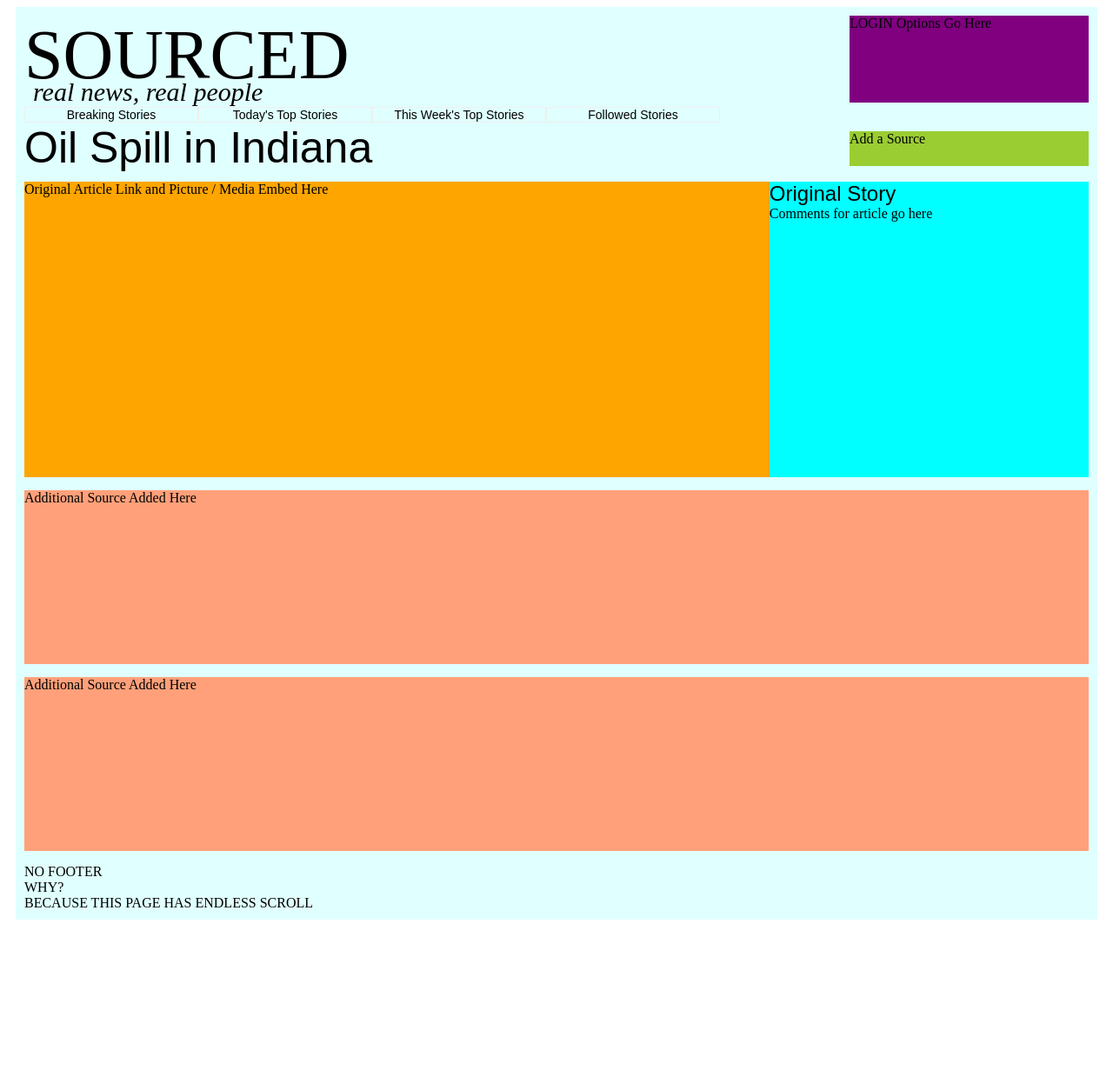
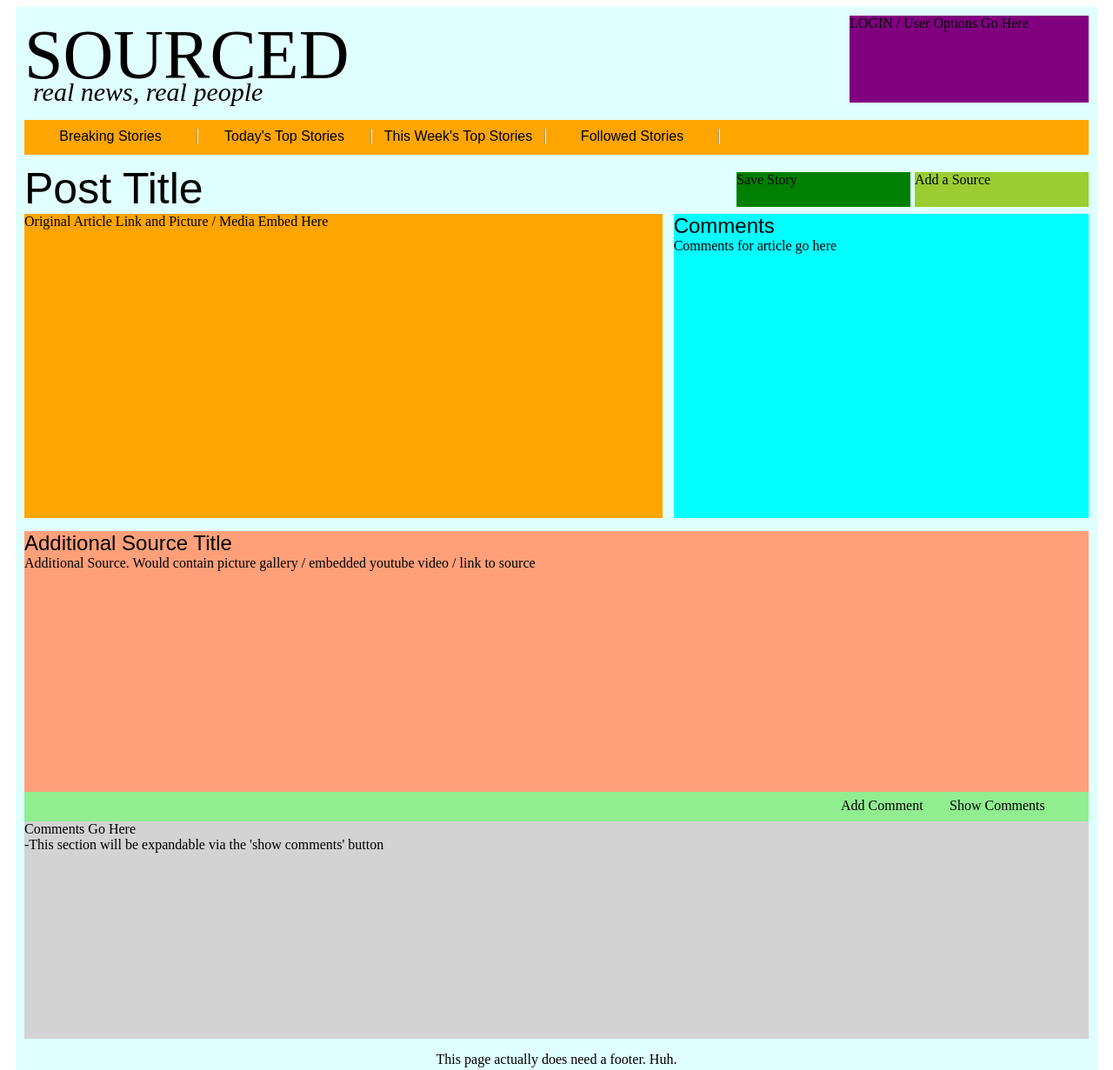
Before and after one commit to aarya123/Sourced, a plain HTML site: page public_html/examplestory.html in a window 1280 px wide. Shown: the top 1231 px of the page at 87% size. Before the commit the page ends 1066 px from the top, so only its background shows below. Drawn offline with Linux system fonts and the light colour scheme.

Commit message:
Updated examplestory.html
- Updated examplestory.html to include added sources and details
- Restructured styles-story.css to allow for added sources
- Simplified styles-story.css structure
- Fixed menu bar
- Fixed page title positioning
- Fixed no gap between story and sidebar in examplestory
- Added a save post placeholder in examplestory
- Additional CSS bug fixes and tweaks

```diff
--- a/public_html/examplestory.html
+++ b/public_html/examplestory.html
@@ -13,7 +13,7 @@
                     <div id="subheader">real news, real people</div>
                 </div>
                 <div class="login">
-                    LOGIN Options Go Here
+                    LOGIN / User Options Go Here
                 </div>
             </div>
             <div class="content">
@@ -23,20 +23,31 @@
                     <div class="filter">This Week's Top Stories</div>
                     <div class="filter">Followed Stories</div>
                 </div>
-                <div class="page-title" id="page-title">Oil Spill in Indiana</div>
-                <div class="story-add">Add a Source</div>
+                <div class="page-title" id="page-title">Post Title</div>
+                <div class="story-tools">
+                    <div class="story-add">Add a Source</div>
+                    <div class="story-save">Save Story</div>
+                </div>
                 <div class="story-original">Original Article Link and Picture / Media Embed Here</div>
                 <div class="story-originalSidebar">
-                    <div id="story-original">Original Story</div>
-                    <div class="story-originalComments">Comments for article go here</div>
+                    <div id="title">Comments</div>
+                    <div class="comments">Comments for article go here</div>
                 </div>
-                <div class="story-source">
-                    Additional Source Added Here
+                <div class="source-container">
+                    <!Additional Sources Go Here>
+                    <div class="story-source">
+                        <div class="source">
+                            <div id="title">Additional Source Title</div>
+                            Additional Source. Would contain picture gallery / embedded youtube video / link to source
+                        </div>
+                        <div class="options">
+                            <div class="showcomments">Show Comments</div>
+                            <div class="addcomment">Add Comment</div>
+                        </div>
+                        <div class="comments">Comments Go Here<br>-This section will be expandable via the 'show comments' button</div>
+                    </div>
                 </div>
-                <div class="story-source">
-                    Additional Source Added Here
-                </div>
-                <div class="footer">NO FOOTER<br>WHY?<br>BECAUSE THIS PAGE HAS ENDLESS SCROLL</div>
+                <div class="footer">This page actually does need a footer. Huh.</div>
             </div>
         </div>
     </body>
--- a/public_html/styles-post.css
+++ b/public_html/styles-post.css
@@ -1,7 +1,7 @@
 /*
     Document   : styles-post
     Created on : Jul 1, 2013, 4:20:09 PM
-    Author     :
+    Author     : Daniel Green
     Description:
         Post-specific css rules.
 */
--- a/public_html/styles-story.css
+++ b/public_html/styles-story.css
@@ -1,49 +1,104 @@
 /*
     Document   : styles-story
     Created on : Jul 2, 2013, 12:55:35 AM
-    Author     :
+    Author     : Daniel Green
     Description:
         Individual story styles.
 */
 
+.story-tools {
+    float: right;
+    margin-top: 20px;
+    height: 40px;
+}
+
+.story-save {
+    float: right;
+    background: green;
+    width: 200px;
+    height: 100%;
+}
+
+.story-add {
+    margin-left: 5px;
+    float: right;
+    background: yellowgreen;
+    width: 200px;
+    height: 100%;
+}
+
 .story-original {
     float: left;
-    width: 70%;
-    height: 340px;
+    width: 60%;
+    height: 350px;
     background: orange;
     clear: both;
     margin-bottom: 15px;
 }
 
-.story-add {
+.story-originalSidebar {
+    background: aqua;
     float: right;
-    background: yellowgreen;
-    margin-top: 10px;
-    height: 40px;
-    width: 275px;
+    width: 39%;
+    height: 350px;
 }
 
-.story-originalSidebar {
-    background: aqua;
-    float: left;
-    width: 30%;
-    height: 340px;
-}
-
-#story-original {
+.story-originalSidebar #title {
     color: black;
     font-family: sans-serif;
     font-size: 24px;
 }
 
-.story-originalComments {
+.story-originalSidebar .comments {
 
 }
 
+.source-container {
+    clear: both;
+}
+
 .story-source {
+    background: lightgreen;
+}
+
+.story-source .source {
     background: lightsalmon;
+    width: 100%;
+    height: 300px;
+}
+
+.story-source .source #title {
+    color: black;
+    font-family: sans-serif;
+    font-size: 24px;
+}
+
+.story-source .options {
+    float: right;
+    height: 27px;
+    padding-top: 7px;
+}
+
+.story-source #options {
+    font-family: sans-serif;
+    text-align: center;
+    font-size: 12px;
+}
+
+.story-source .options .addcomment {
+    margin-right: 5px;
+    width: 120px;
+    float: right;
+}
+
+.story-source .options .showcomments {
+    width: 160px;
+    float: right;
+}
+
+.story-source .comments {
     clear: both;
+    background: lightgrey;
     width: 100%;
-    height: 200px;
-    margin-top: 15px;
+    height: 250px;
 }
--- a/public_html/styles.css
+++ b/public_html/styles.css
@@ -1,11 +1,12 @@
 /*
     Document   : styles
     Created on : Jul 1, 2013, 2:31:13 PM
-    Author     :
+    Author     : Daniel Green
     Description:
         Main Page Stylesheet.
 */
 
+/* CSS Imports */
 @import "styles-post.css";
 @import "styles-story.css";
 
@@ -38,6 +39,7 @@
     font-style: italic;
     margin-top: -20px;
     margin-left: 10px;
+    margin-bottom: 15px;
 }
 
 .login {
@@ -48,27 +50,29 @@
 }
 
 .filter-container {
+    background: orange;
     clear: both;
-    width: 800px;
-    margin-top: 15px;
+    width: 100%;
+    height: 30px;
+    padding-top: 10px;
 }
 
 .filter {
     float: left;
     width: 198px;
-    border: buttonface;
-    border-width: 1px;
-    border-style: groove;
+    border-right: buttonface;
+    border-right-width: 2px;
+    border-right-style: groove;
     text-align: center;
     vertical-align: bottom;
-    font-size: 14px;
+    font-size: 16px;
     font-family: sans-serif;
 }
 
 .page-title {
     clear: both;
     float: left;
-    margin-bottom: 10px;
+    margin-top: 10px;
 }
 
 #page-title {
@@ -81,11 +85,12 @@
     height: 40px;
     float: right;
     width: 275px;
-    margin-top: 10px;
+    margin-top: 20px;
 }
 
 .post-container {
     clear: both;
+    margin-top: 5px;
 }
 
 .post {
@@ -102,5 +107,6 @@
 
 .footer {
     clear: both;
+    text-align: center;
     margin-top: 15px;
 }
```
Also changed, not shown: public_html/index.html (+2 -2 lines).
